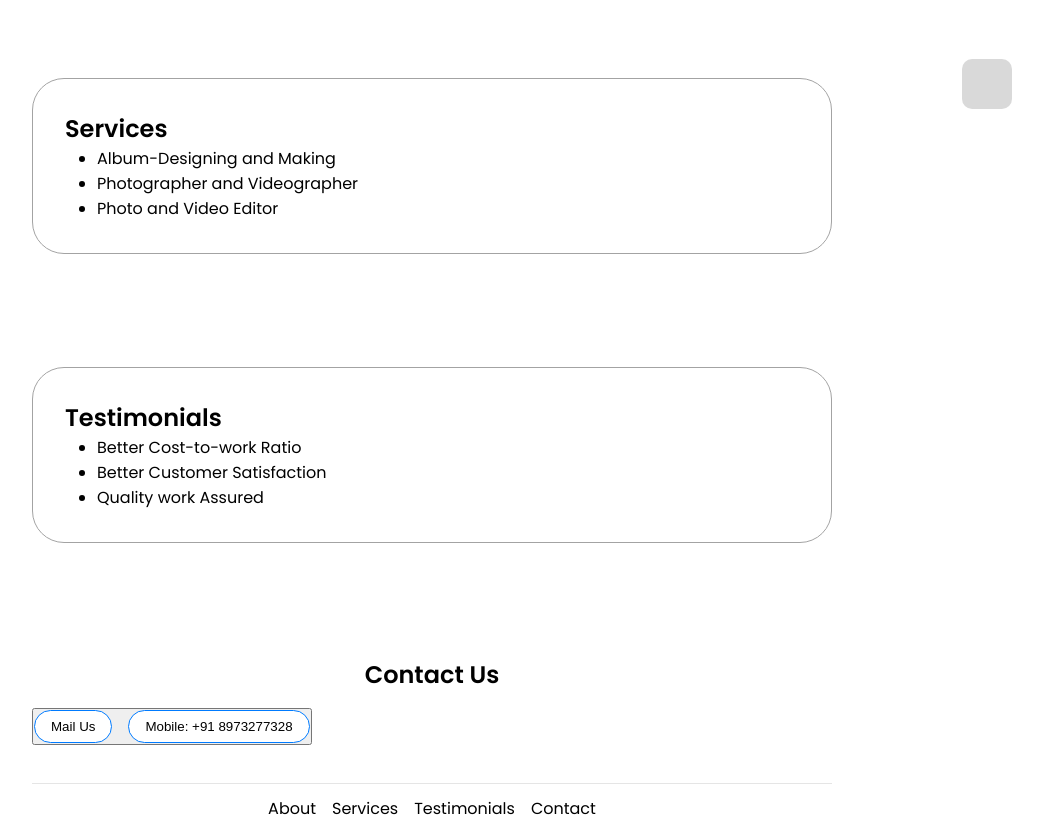
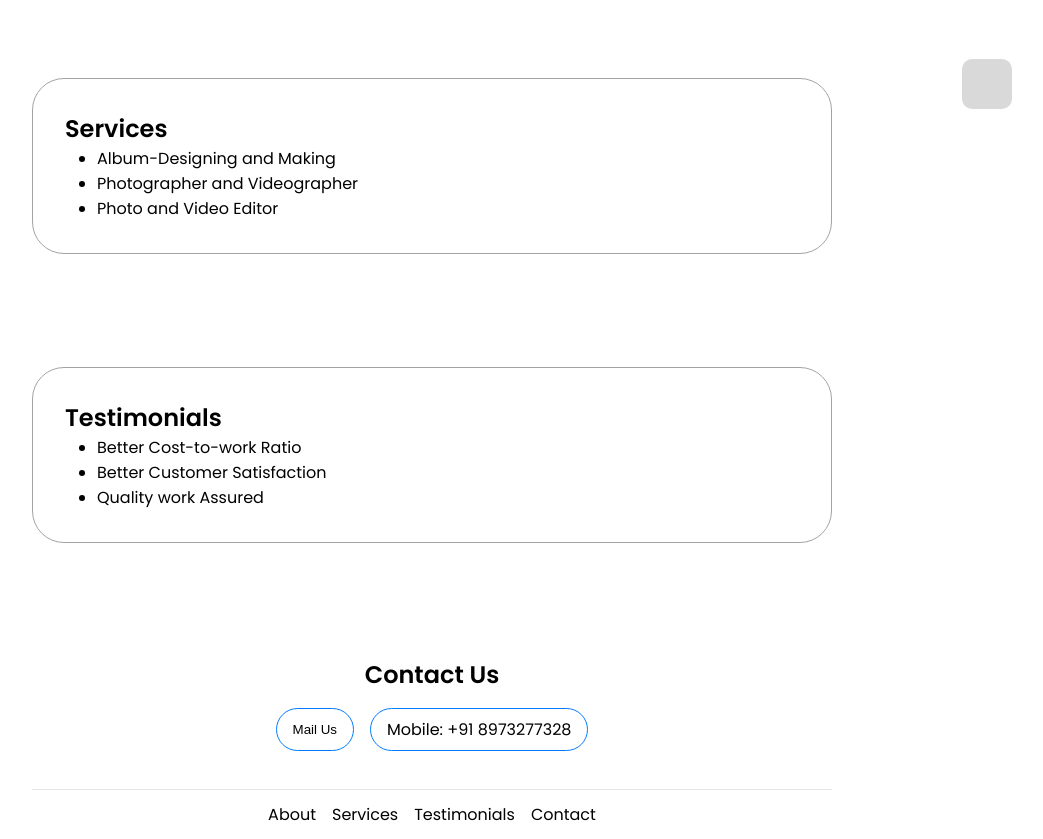
Before and after one commit to Sanjeyj/project-1, a plain HTML site: page index.html in a window 1280 px wide. Shown: the part 631-1470 px from the top of the page, without its empty margins (208-1251 px from the left). Drawn offline with Linux system fonts and the light colour scheme.

Commit message:
Update index.html

```diff
--- a/index.html
+++ b/index.html
@@ -304,10 +304,10 @@
 
 <section id="contact">
     <h2>Contact Us</h2>
-    <button class="contact-options">
-        <a mailto="manodesigning@gmail.com" class="contact-link">Mail Us</a>
+    <div class="contact-options">
+        <button mailto="manodesigning@gmail.com" class="contact-link">Mail Us</button>
         <a class="contact-link">Mobile: +91 8973277328</a>
-    </button>
+    </div>
 </section>
 
 <div class="bottom-nav">
```
